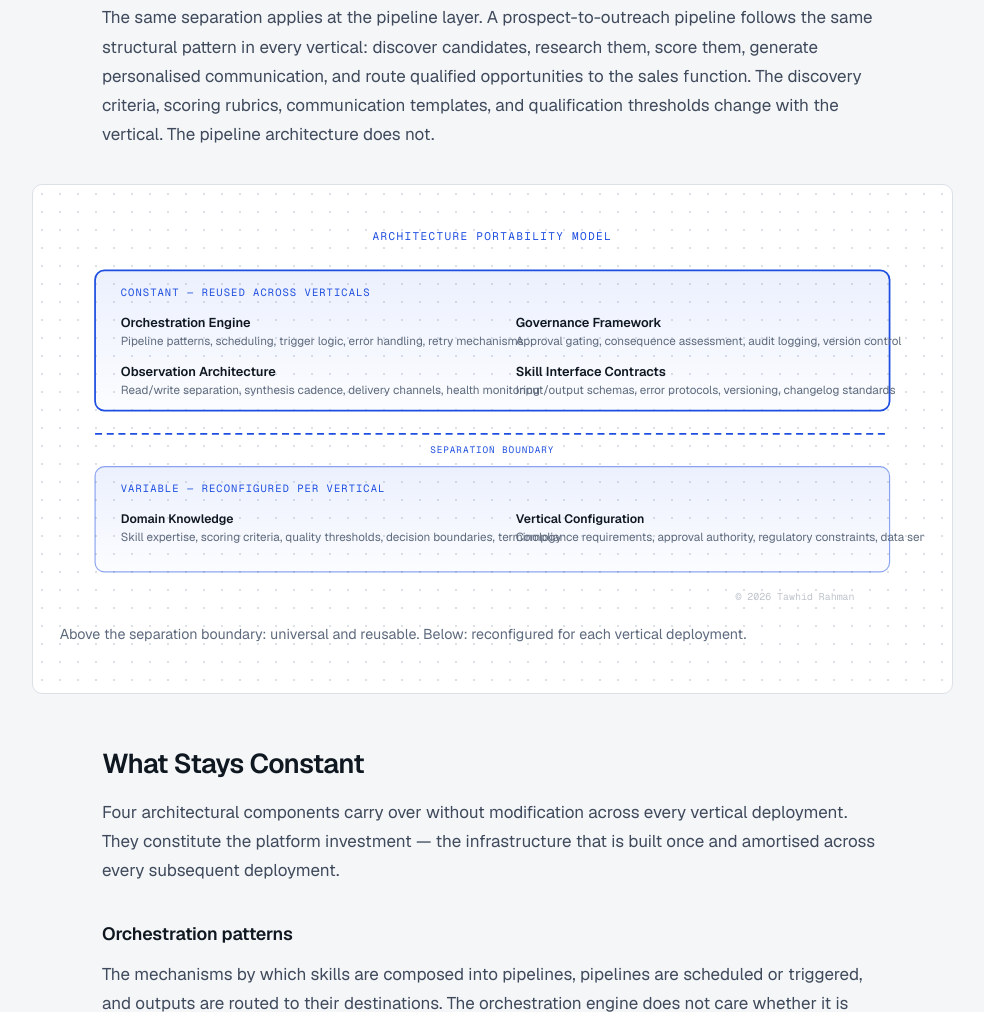
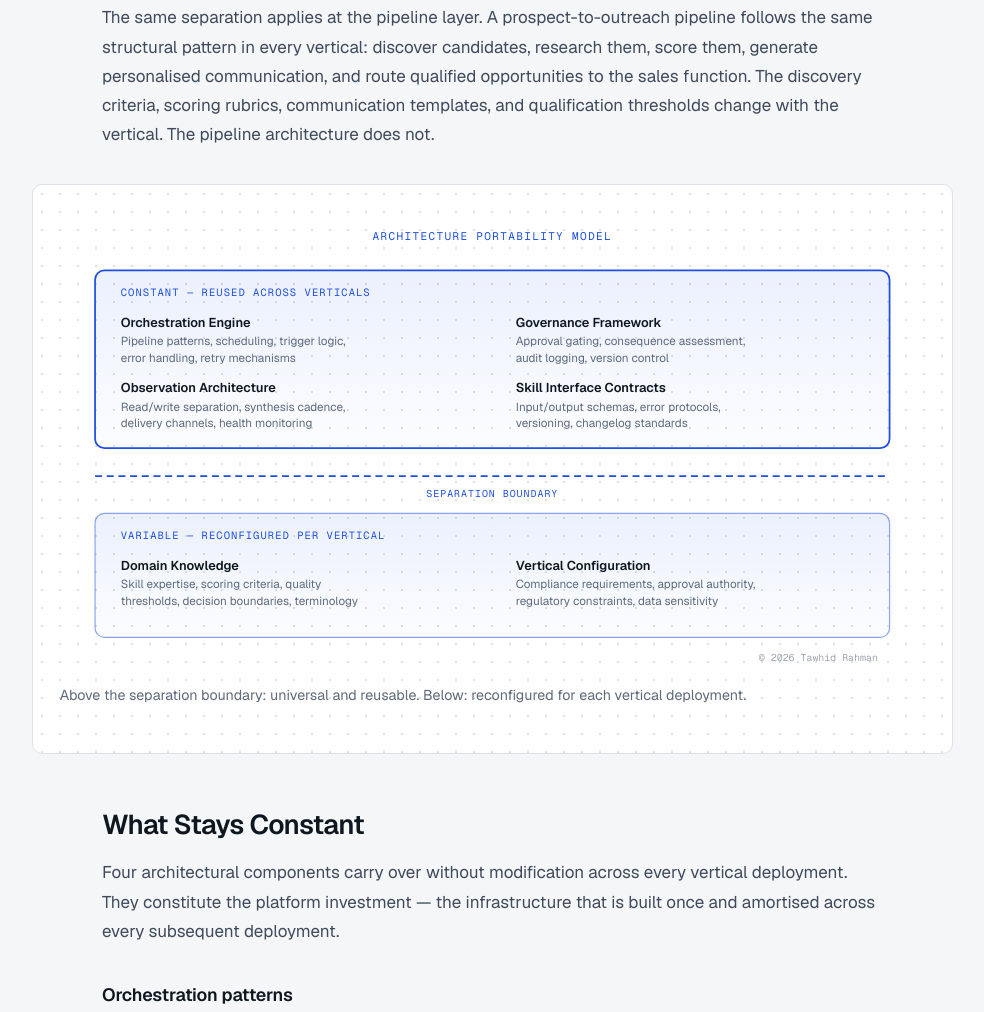
Before and after one commit to rahman-tawhid/rahman-tawhid.github.io, a plain HTML site: page work/portable-ai-orchestration.html in a window 1280 px wide. Shown: the part 1726-2738 px from the top of the page, without its empty margins (268-1252 px from the left). Drawn offline with nearby package versions, Linux system fonts and the light colour scheme.

Commit message:
Portrait shows full photo (no top crop); fix portability diagram text overflow; regenerate og image

```diff
--- a/assets/site.css
+++ b/assets/site.css
@@ -139,7 +139,7 @@ pre .k{color:var(--accent)}
 .home-hero{display:grid;grid-template-columns:1.5fr .7fr;gap:3rem;align-items:end;padding:4rem 0 3rem}
 .home-hero h1{font-size:clamp(2.5rem,5.4vw,4.1rem);line-height:1.03;letter-spacing:-.04em;max-width:13ch;margin-bottom:0}
 .home-hero .lead{font-size:1.15rem;line-height:1.6;color:var(--text-secondary);max-width:54ch;margin:1.4rem 0 0}
-.home-hero .photo{width:100%;height:auto;aspect-ratio:1;object-fit:cover;border-radius:10px;filter:grayscale(1);border:1px solid var(--border);display:block}
+.home-hero .photo{width:100%;height:auto;max-width:340px;justify-self:end;object-fit:contain;border-radius:10px;filter:grayscale(1);border:1px solid var(--border);display:block}
 .facts{display:flex;flex-wrap:wrap;gap:.4rem 2rem;margin-top:2rem;padding-top:1rem;border-top:1px solid var(--border);font-family:var(--mono);font-size:.8rem;color:var(--text-secondary)}
 .facts b{color:var(--text-primary);font-weight:500}
 .home-links{display:flex;gap:.6rem;margin-top:1.6rem;flex-wrap:wrap}
@@ -197,7 +197,7 @@ pre .k{color:var(--accent)}
 }
 @media(max-width:820px){
   .home-hero{grid-template-columns:1fr;gap:2rem}
-  .home-hero .photo{max-width:150px}
+  .home-hero .photo{width:100%;height:auto;max-width:340px;justify-self:end;object-fit:contain;border-radius:10px;filter:grayscale(1);border:1px solid var(--border);display:block}
   .feat-card{grid-template-columns:1fr}
   .grid,.grid.two{grid-template-columns:1fr}
   .shelf-note{display:none}
--- a/work/portable-ai-orchestration.html
+++ b/work/portable-ai-orchestration.html
@@ -88,43 +88,39 @@
   </p>
 
   <div class="diagram-wrapper">
-    <svg viewBox="0 0 740 340" xmlns="http://www.w3.org/2000/svg" role="img" aria-label="Architecture portability model">
+    <svg viewBox="0 0 740 392" xmlns="http://www.w3.org/2000/svg" role="img" aria-label="Architecture portability model: a constant layer of four reusable components above a separation boundary, and a variable layer of two components reconfigured per vertical below it">
       <defs>
         <linearGradient id="pg1" x1="0" y1="0" x2="0" y2="1"><stop offset="0%" stop-color="#5B84F0" stop-opacity=".12"/><stop offset="100%" stop-color="#5B84F0" stop-opacity=".02"/></linearGradient>
       </defs>
       <text x="370" y="24" text-anchor="middle" font-family="Geist Mono,monospace" font-size="9.5" fill="#1F4FE0" letter-spacing=".12em">ARCHITECTURE PORTABILITY MODEL</text>
-
       <!-- Universal layer -->
-      <rect x="30" y="50" width="680" height="120" rx="8" fill="url(#pg1)" stroke="#1F4FE0" stroke-width="1.5"/>
+      <rect x="30" y="50" width="680" height="152" rx="8" fill="url(#pg1)" stroke="#1F4FE0" stroke-width="1.5"/>
       <text x="52" y="72" font-family="Geist Mono,monospace" font-size="9" fill="#1F4FE0" letter-spacing=".1em">CONSTANT &mdash; REUSED ACROSS VERTICALS</text>
-
       <text x="52" y="98" font-family="Geist,sans-serif" font-size="11" fill="currentColor" font-weight="600">Orchestration Engine</text>
-      <text x="52" y="114" font-family="Geist,sans-serif" font-size="10" fill="#5E6A7D">Pipeline patterns, scheduling, trigger logic, error handling, retry mechanisms</text>
-
+      <text x="52" y="114" font-family="Geist,sans-serif" font-size="10" fill="#5E6A7D">Pipeline patterns, scheduling, trigger logic,</text>
+      <text x="52" y="128" font-family="Geist,sans-serif" font-size="10" fill="#5E6A7D">error handling, retry mechanisms</text>
       <text x="390" y="98" font-family="Geist,sans-serif" font-size="11" fill="currentColor" font-weight="600">Governance Framework</text>
-      <text x="390" y="114" font-family="Geist,sans-serif" font-size="10" fill="#5E6A7D">Approval gating, consequence assessment, audit logging, version control</text>
-
-      <text x="52" y="140" font-family="Geist,sans-serif" font-size="11" fill="currentColor" font-weight="600">Observation Architecture</text>
-      <text x="52" y="156" font-family="Geist,sans-serif" font-size="10" fill="#5E6A7D">Read/write separation, synthesis cadence, delivery channels, health monitoring</text>
-
-      <text x="390" y="140" font-family="Geist,sans-serif" font-size="11" fill="currentColor" font-weight="600">Skill Interface Contracts</text>
-      <text x="390" y="156" font-family="Geist,sans-serif" font-size="10" fill="#5E6A7D">Input/output schemas, error protocols, versioning, changelog standards</text>
-
+      <text x="390" y="114" font-family="Geist,sans-serif" font-size="10" fill="#5E6A7D">Approval gating, consequence assessment,</text>
+      <text x="390" y="128" font-family="Geist,sans-serif" font-size="10" fill="#5E6A7D">audit logging, version control</text>
+      <text x="52" y="154" font-family="Geist,sans-serif" font-size="11" fill="currentColor" font-weight="600">Observation Architecture</text>
+      <text x="52" y="170" font-family="Geist,sans-serif" font-size="10" fill="#5E6A7D">Read/write separation, synthesis cadence,</text>
+      <text x="52" y="184" font-family="Geist,sans-serif" font-size="10" fill="#5E6A7D">delivery channels, health monitoring</text>
+      <text x="390" y="154" font-family="Geist,sans-serif" font-size="11" fill="currentColor" font-weight="600">Skill Interface Contracts</text>
+      <text x="390" y="170" font-family="Geist,sans-serif" font-size="10" fill="#5E6A7D">Input/output schemas, error protocols,</text>
+      <text x="390" y="184" font-family="Geist,sans-serif" font-size="10" fill="#5E6A7D">versioning, changelog standards</text>
       <!-- Separator -->
-      <line x1="30" y1="190" x2="710" y2="190" stroke="#1F4FE0" stroke-width="1.5" stroke-dasharray="6,4"/>
-      <text x="370" y="206" text-anchor="middle" font-family="Geist Mono,monospace" font-size="8" fill="#1F4FE0" letter-spacing=".1em">SEPARATION BOUNDARY</text>
-
+      <line x1="30" y1="226" x2="710" y2="226" stroke="#1F4FE0" stroke-width="1.5" stroke-dasharray="6,4"/>
+      <text x="370" y="244" text-anchor="middle" font-family="Geist Mono,monospace" font-size="8.5" fill="#1F4FE0" letter-spacing=".1em">SEPARATION BOUNDARY</text>
       <!-- Variable layer -->
-      <rect x="30" y="218" width="680" height="90" rx="8" fill="url(#pg1)" stroke="#1F4FE0" stroke-width="1" stroke-opacity=".5"/>
-      <text x="52" y="240" font-family="Geist Mono,monospace" font-size="9" fill="#1F4FE0" letter-spacing=".1em">VARIABLE &mdash; RECONFIGURED PER VERTICAL</text>
-
-      <text x="52" y="266" font-family="Geist,sans-serif" font-size="10.5" fill="currentColor" font-weight="600">Domain Knowledge</text>
-      <text x="52" y="282" font-family="Geist,sans-serif" font-size="10" fill="#5E6A7D">Skill expertise, scoring criteria, quality thresholds, decision boundaries, terminology</text>
-
-      <text x="390" y="266" font-family="Geist,sans-serif" font-size="10.5" fill="currentColor" font-weight="600">Vertical Configuration</text>
-      <text x="390" y="282" font-family="Geist,sans-serif" font-size="10" fill="#5E6A7D">Compliance requirements, approval authority, regulatory constraints, data sensitivity</text>
-
-      <text x="680" y="332" font-family="Geist Mono,monospace" font-size="8.5" fill="#5E6A7D" text-anchor="end" opacity=".4">&copy; 2026 Tawhid Rahman</text>
+      <rect x="30" y="258" width="680" height="106" rx="8" fill="url(#pg1)" stroke="#1F4FE0" stroke-width="1" stroke-opacity=".5"/>
+      <text x="52" y="280" font-family="Geist Mono,monospace" font-size="9" fill="#1F4FE0" letter-spacing=".1em">VARIABLE &mdash; RECONFIGURED PER VERTICAL</text>
+      <text x="52" y="306" font-family="Geist,sans-serif" font-size="11" fill="currentColor" font-weight="600">Domain Knowledge</text>
+      <text x="52" y="322" font-family="Geist,sans-serif" font-size="10" fill="#5E6A7D">Skill expertise, scoring criteria, quality</text>
+      <text x="52" y="336" font-family="Geist,sans-serif" font-size="10" fill="#5E6A7D">thresholds, decision boundaries, terminology</text>
+      <text x="390" y="306" font-family="Geist,sans-serif" font-size="11" fill="currentColor" font-weight="600">Vertical Configuration</text>
+      <text x="390" y="322" font-family="Geist,sans-serif" font-size="10" fill="#5E6A7D">Compliance requirements, approval authority,</text>
+      <text x="390" y="336" font-family="Geist,sans-serif" font-size="10" fill="#5E6A7D">regulatory constraints, data sensitivity</text>
+      <text x="700" y="384" font-family="Geist Mono,monospace" font-size="8.5" fill="#5E6A7D" text-anchor="end" opacity=".6">&copy; 2026 Tawhid Rahman</text>
     </svg>
     <p class="diagram-caption">Above the separation boundary: universal and reusable. Below: reconfigured for each vertical deployment.</p>
   </div>
```
Also changed, not shown: index.html (+1 -1 lines), assets/og.png, assets/profile.jpg.
